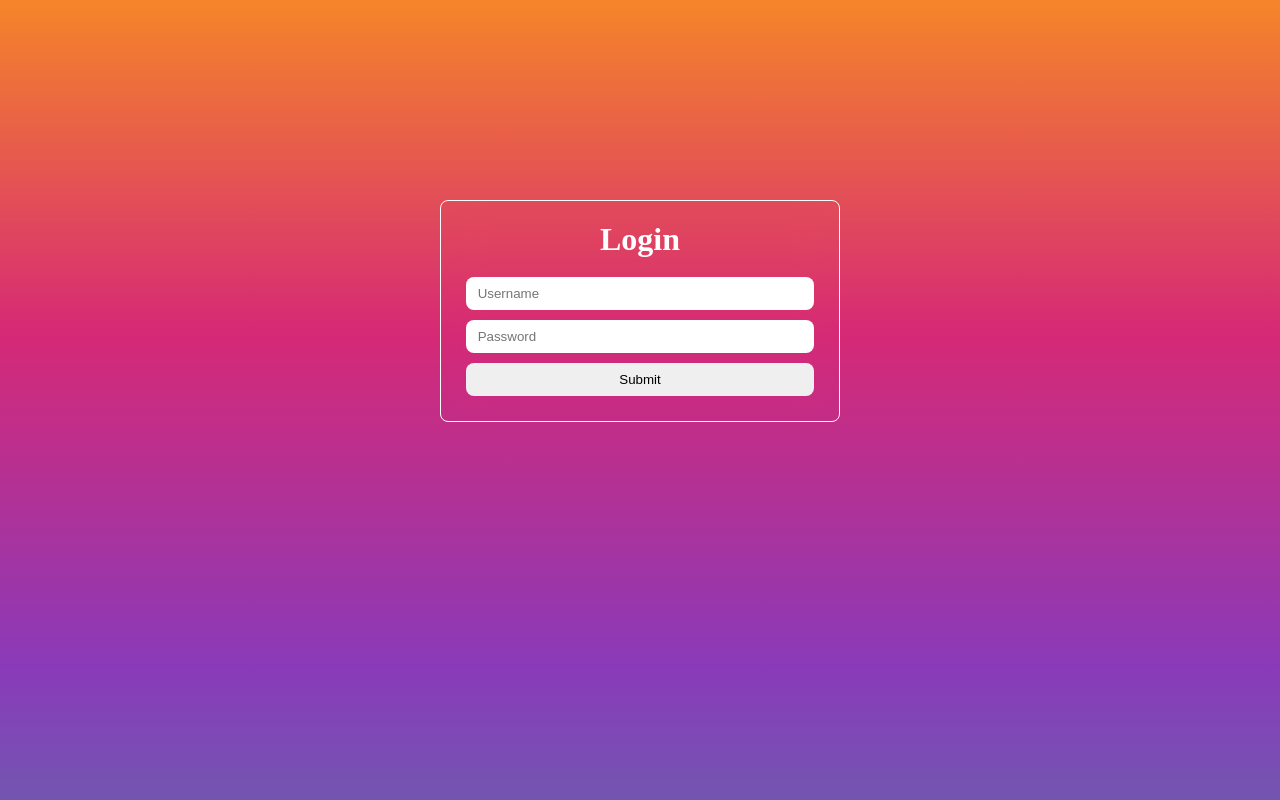
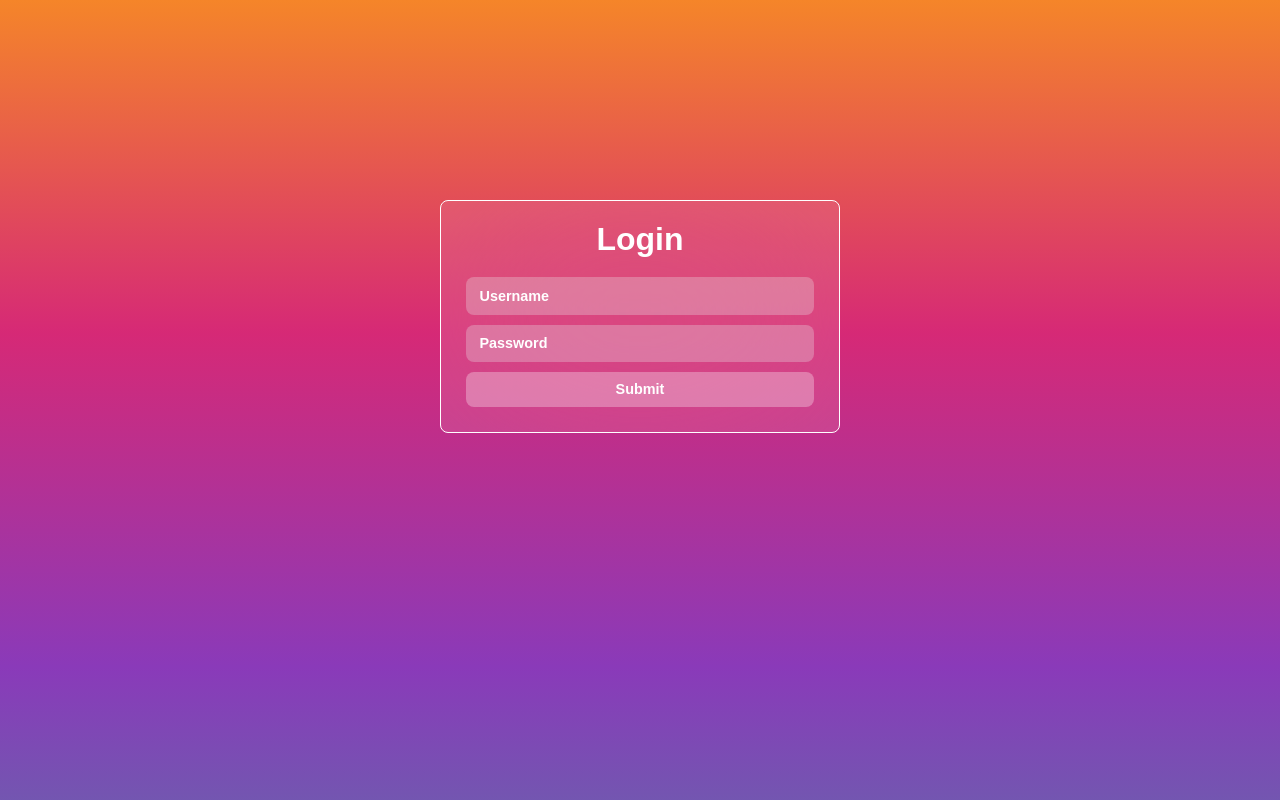
Before and after one commit to LuizinVilas/Forms-Interativo, a React (Vite) app: page / in a window 1280 px wide. Shown: the top 800 px of the page. Built offline with nearby package versions, Linux system fonts and the light colour scheme.

Commit message:
Estilização do formulário

```diff
--- a/src/Pages/App.css
+++ b/src/Pages/App.css
@@ -0,0 +1,82 @@
+@keyframes ButtonAnimation{
+    0% {
+        background: linear-gradient(to right, hsla(338, 77%, 53%, 0.5), hsla(205, 30%, 49%, 0.5), hsla(30, 85%, 58%, 0.5), hsla(271, 45%, 52%, 0.5));
+    }
+    20% {
+        background: linear-gradient(to right, hsla(271, 45%, 52%, 0.5), hsla(338, 77%, 53%, 0.5), hsla(205, 30%, 49%, 0.5), hsla(30, 85%, 58%, 0.5));
+    }
+    40% {
+        background: linear-gradient(to right, hsla(30, 85%, 58%, 0.5), hsla(271, 45%, 52%, 0.5), hsla(338, 77%, 53%, 0.5), hsla(205, 30%, 49%, 0.5));
+    }
+    50% {
+        background: linear-gradient(to right, hsla(205, 30%, 49%, 0.5), hsla(30, 85%, 58%, 0.5), hsla(271, 45%, 52%, 0.5), hsla(338, 77%, 53%, 0.5));
+    }
+    70% {
+        background: linear-gradient(to right, hsla(338, 77%, 53%, 0.5), hsla(205, 30%, 49%, 0.5), hsla(30, 85%, 58%, 0.5), hsla(271, 45%, 52%, 0.5));
+    }
+    80% {
+        background: linear-gradient(to right, hsla(271, 45%, 52%, 0.5), hsla(338, 77%, 53%, 0.5), hsla(205, 30%, 49%, 0.5), hsla(30, 85%, 58%, 0.5));
+    }
+    100% {
+        background: linear-gradient(to right, hsla(30, 85%, 58%, 0.5), hsla(271, 45%, 52%, 0.5), hsla(338, 77%, 53%, 0.5), hsla(205, 30%, 49%, 0.5));
+    }
+}
+
+
+h1 {
+    margin-bottom: 4%;
+}
+
+.Container {
+    color: white;
+    display: flex;
+    flex-flow: row wrap;
+    justify-content: center;
+    align-items: center;
+    align-content: center;
+    width: 80%;
+    max-width: 400px;
+    max-height: 300px;
+    padding: 20px;
+    margin: 25vh auto;
+    border-radius: 8px;
+    border: 1px solid #ffffff;
+    background-color: hsla(0, 0%, 100%, 0.1);
+    backdrop-filter: blur(100px);
+
+    & input {
+        font-size: 0.9em;
+        font-weight: 600;
+        width: 100%;
+        margin: 5px;
+        padding: 0.6em 0.8em;
+        background-color: hsla(0, 0%, 90%, 0.3);
+        color: #ffffff;
+        border: 2px solid transparent;
+        border-radius: 8px;
+        outline: none;
+    }
+
+    & input::placeholder {
+        color: #ffffff;
+    }
+
+    & button {
+        font-size: 0.9em;
+        font-weight: 600;
+        width: 100%;
+        margin: 5px;
+        padding: 0.6em 0.8em;
+        color: #ffffff;
+        background-color: hsla(0, 0%, 100%, 0.3);
+        border: 1px solid transparent;
+        border-radius: 8px;
+    }
+
+    & button:hover {
+        cursor: pointer;
+        animation: ButtonAnimation 1s infinite ease-in-out;
+        transition: 1000ms;
+    }
+
+}
--- a/src/index.css
+++ b/src/index.css
@@ -2,35 +2,10 @@
   margin: 0;
   padding: 0;
   box-sizing: border-box;
+  font-family: sans-serif;
 }
 body {
   min-height: 100vh;
   width: 100vw;
   background: linear-gradient(180deg, #F58529, #D62976, #8a3ab9, #517fa4);
 }
-h1{
-  margin-bottom: 4%;
-}
-.Container {
-  color: white;
-  display: flex;
-  flex-flow: row wrap;
-  justify-content: center;
-  align-items: center;
-  align-content: center;
-  width: 80%;
-  max-width: 400px;
-  max-height: 300px;
-  padding: 20px;
-  margin: 25vh auto;
-  border-radius: 8px;
-  border: 1px solid white;
-  backdrop-filter: blur(20px);
-}
-input, button {
-  width: 100%;
-  margin: 5px;
-  padding: 0.6em 0.8em;
-  border: 1px solid transparent;
-  border-radius: 8px;
-}
```
